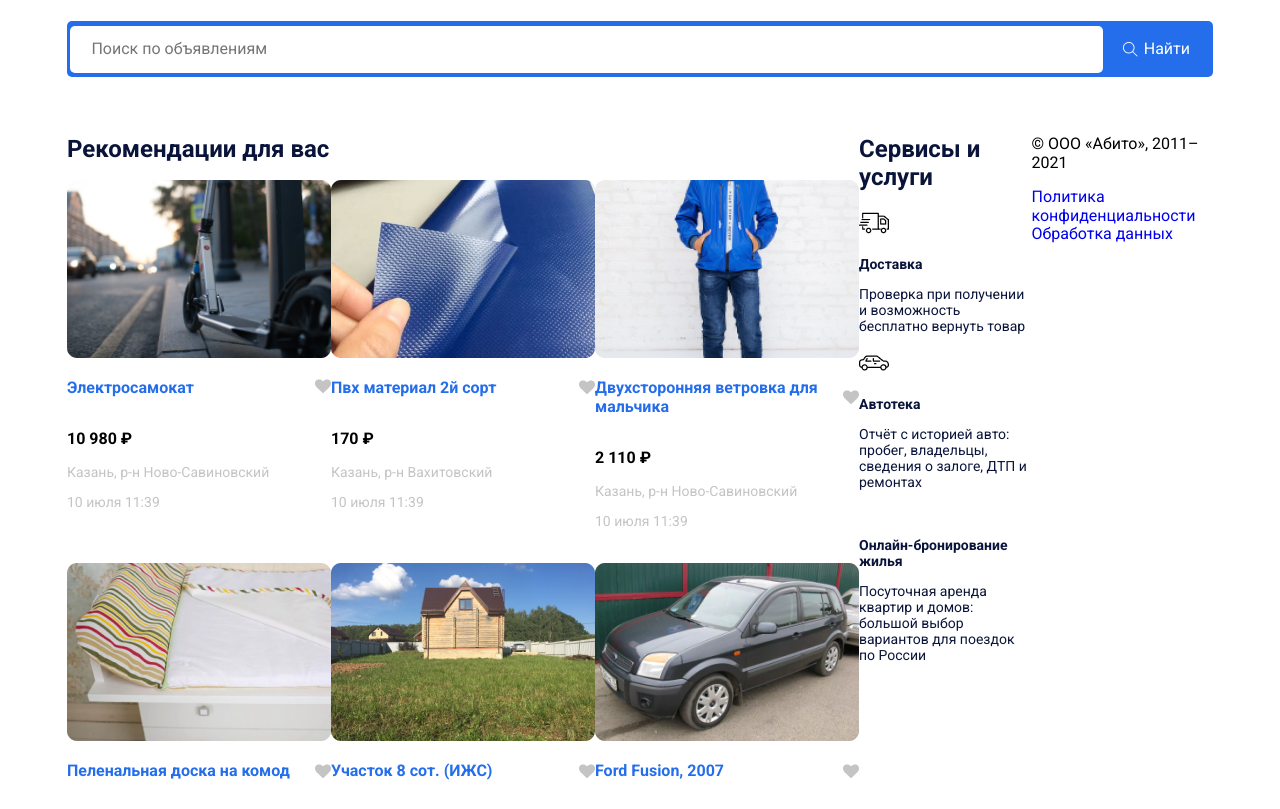
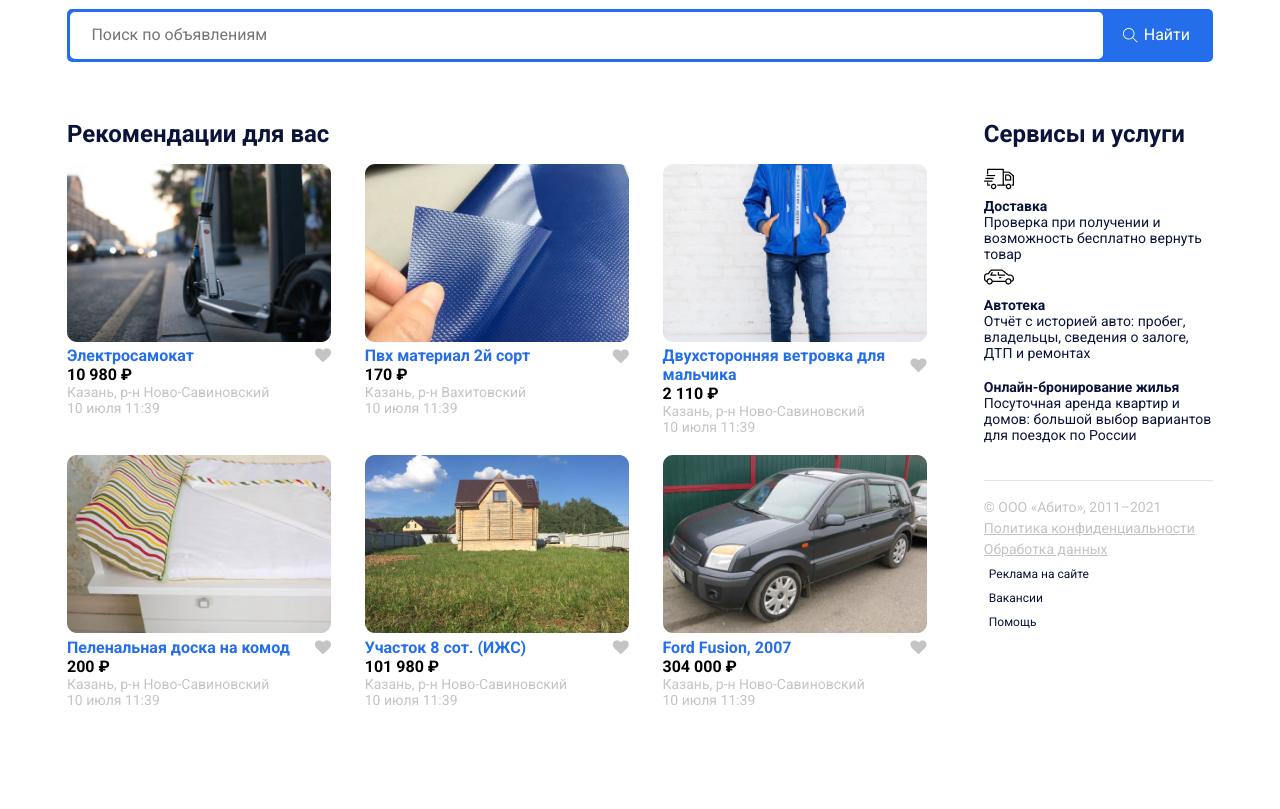
Before and after one commit to serviatorem/maximov_isp009a, a plain HTML site: page ABITO/pages/home/index.html in a window 1280 px wide. Shown: the part 83-892 px from the top of the page. After the commit the page ends 800 px from the top, so only its background shows below. Drawn offline with Linux system fonts and the light colour scheme.

Commit message:
Home Completed

```diff
--- /dev/null
+++ b/ABITO/assetes/css/footer.css
@@ -0,0 +1,36 @@
+*{
+    margin: 0;
+    padding: 0;
+}
+.footer {
+    border-top: 1px solid #E5E5E5;
+    padding-top: 18px;
+}
+.footer__text {
+    margin-bottom: 5px;
+    font-style: normal;
+    font-weight: 400;
+    font-size: 14px;
+    line-height: 16px;
+    color: #C4C4C4;
+}
+.footer__links{
+    text-decoration-line: underline;
+}
+.footer__nav{
+    display: flex;
+    flex-direction: column;
+}
+.footer__item{
+    margin: 5px;
+    list-style: none;
+}
+.footer__link{
+    font-style: normal;
+    font-weight: 400;
+    font-size: 12px;
+    line-height: 14px;
+    /* identical to box height */
+    text-decoration: none;
+    color: #0A143A;
+}
--- a/ABITO/pages/home/index.html
+++ b/ABITO/pages/home/index.html
@@ -133,12 +133,17 @@
                     <h3 class="main__title">Онлайн-бронирование жилья</h3>
                     <p class="main__desc">Посуточная аренда квартир и домов: большой выбор вариантов для поездок по России</p>
                 </div>
+                <footer class="footer">
+                    <p class="footer__text">© ООО «Абито», 2011–2021</p>
+                    <p><a href="#" class="footer__links footer__text">Политика конфиденциальности</a></p>
+                    <p><a href="#" class="footer__links footer__text">Обработка данных</a></p>
+                    <ul class="footer__nav">
+                        <li class="footer__item"><a href="#" class="footer__link">Реклама на сайте</a></li>
+                        <li class="footer__item"><a href="#" class="footer__link">Вакансии</a></li>
+                        <li class="footer__item"><a href="#" class="footer__link">Помощь</a></li>
+                    </ul>
+                </footer>
             </div>
-            <footer class="footer">
-                <p class="footer__text">© ООО «Абито», 2011–2021</p>
-                <a href="#" class="footer__link">Политика конфиденциальности</a>
-                <a href="#" class="footer__link">Обработка данных</a>
-            </footer>
         </div>
     </div>
 </body>
--- a/ABITO/pages/home/style.css
+++ b/ABITO/pages/home/style.css
@@ -1,7 +1,7 @@
 @import url(../../assetes/css/normalize.css);
 @import url(../../assetes/css/header.css);
 @import url(../../assetes/css/fonts.css);
-
+@import url(../../assetes/css/footer.css);
 a {
     text-decoration: none;
     display: block;
@@ -96,9 +96,10 @@ a {
 
 .main__services {
     width: 20%;
+}
+.main__reser{
     margin-bottom: 37px;
 }
-
 .main__title {
     font-style: normal;
     font-weight: 700;
```
